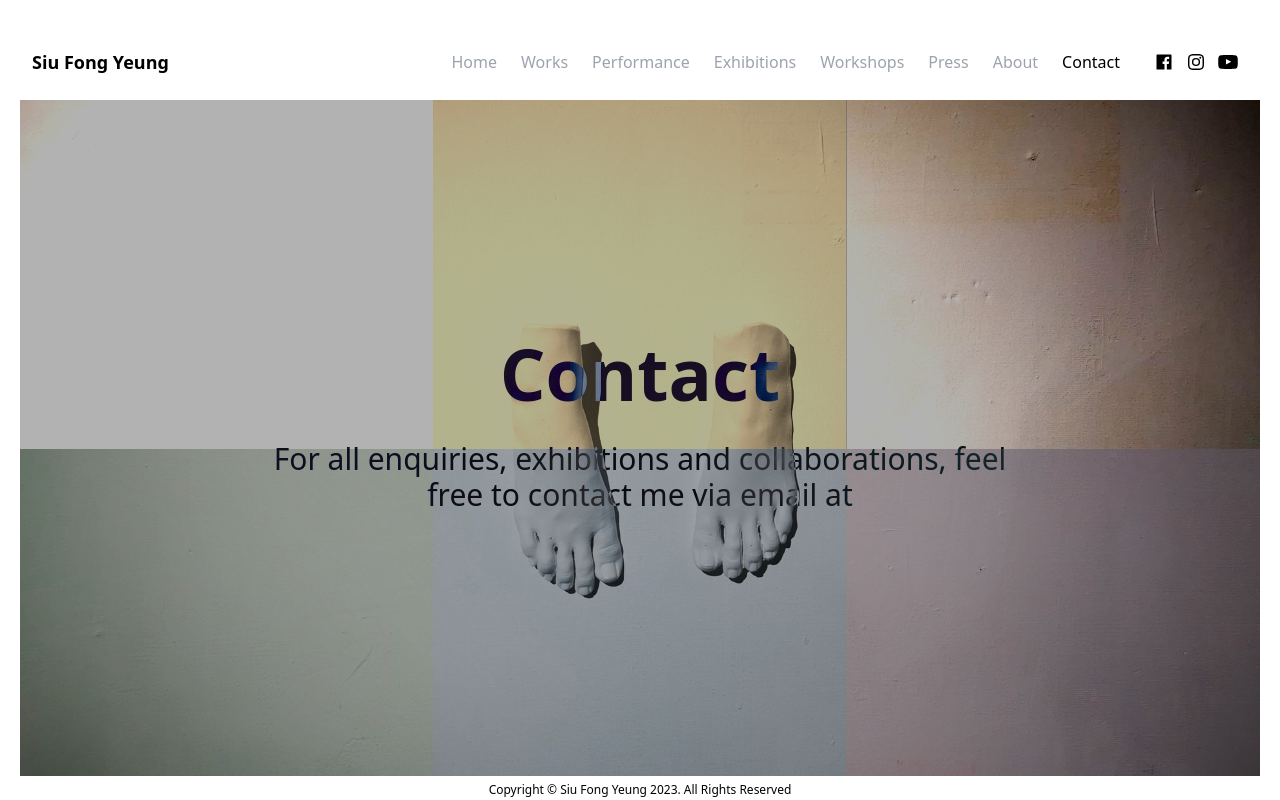
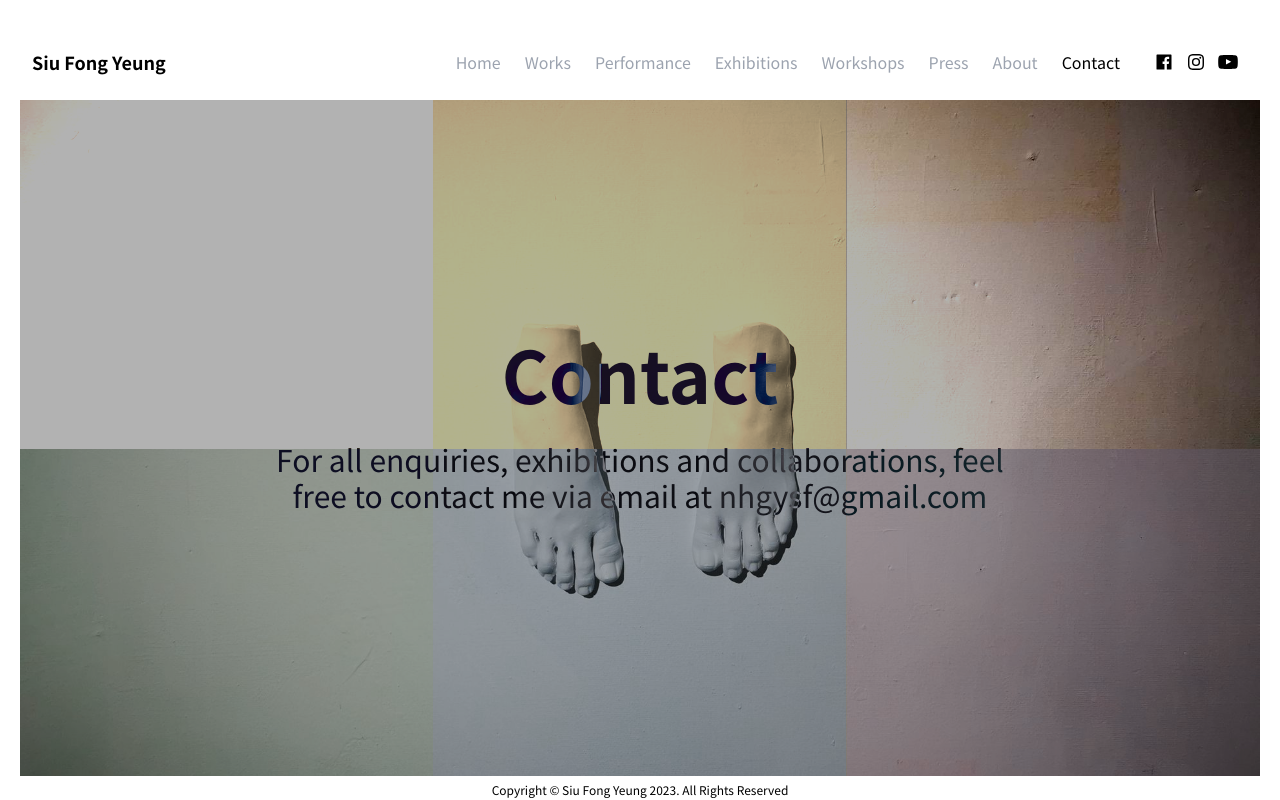
Before and after one commit to 2pies/ysf-personal-site, a Next.js app: page /contact in a window 1280 px wide. Built offline with nearby package versions, Linux system fonts and the light colour scheme.

Commit message:
add font, add contact email

```diff
--- a/src/pages/_app.tsx
+++ b/src/pages/_app.tsx
@@ -1,6 +1,30 @@
 import type { AppProps } from 'next/app'
 import '@/styles/global.css'
 
+import { Roboto, Noto_Sans_HK } from 'next/font/google'
+
+const roboto = Roboto({
+  weight: ['400', '700'],
+  style: ['normal', 'italic'],
+  subsets: ['latin'],
+})
+
+const notoSanaHK = Noto_Sans_HK({
+  weight: ['400', '700'],
+  style: ['normal'],
+  subsets: ['latin'],
+})
+
 export default function App({ Component, pageProps }: AppProps) {
-  return <Component {...pageProps} />
+  const chineseFont = notoSanaHK.style.fontFamily.split(',')[0]
+  return (
+    <>
+      <style jsx global>{`
+        html {
+          font-family: ${chineseFont}, ${roboto.style.fontFamily};
+        }
+      `}</style>
+      <Component {...pageProps} />
+    </>
+  )
 }
--- a/src/pages/contact.tsx
+++ b/src/pages/contact.tsx
@@ -37,8 +37,8 @@ export default function Index(props: staticPage<typeof getStaticProps>) {
               Contact
             </h1>
             <p className="text-center text-xl mix-blend-difference md:w-2/3 md:text-3xl">
-              For all enquiries, exhibitions and collaborations, feel free to
-              contact me via email at{' '}
+              {`For all enquiries, exhibitions and collaborations, feel free to contact me via email at `}
+              <a href="mailto:nhgysf@gmail.com">nhgysf@gmail.com</a>
             </p>
           </div>
         </div>
```
